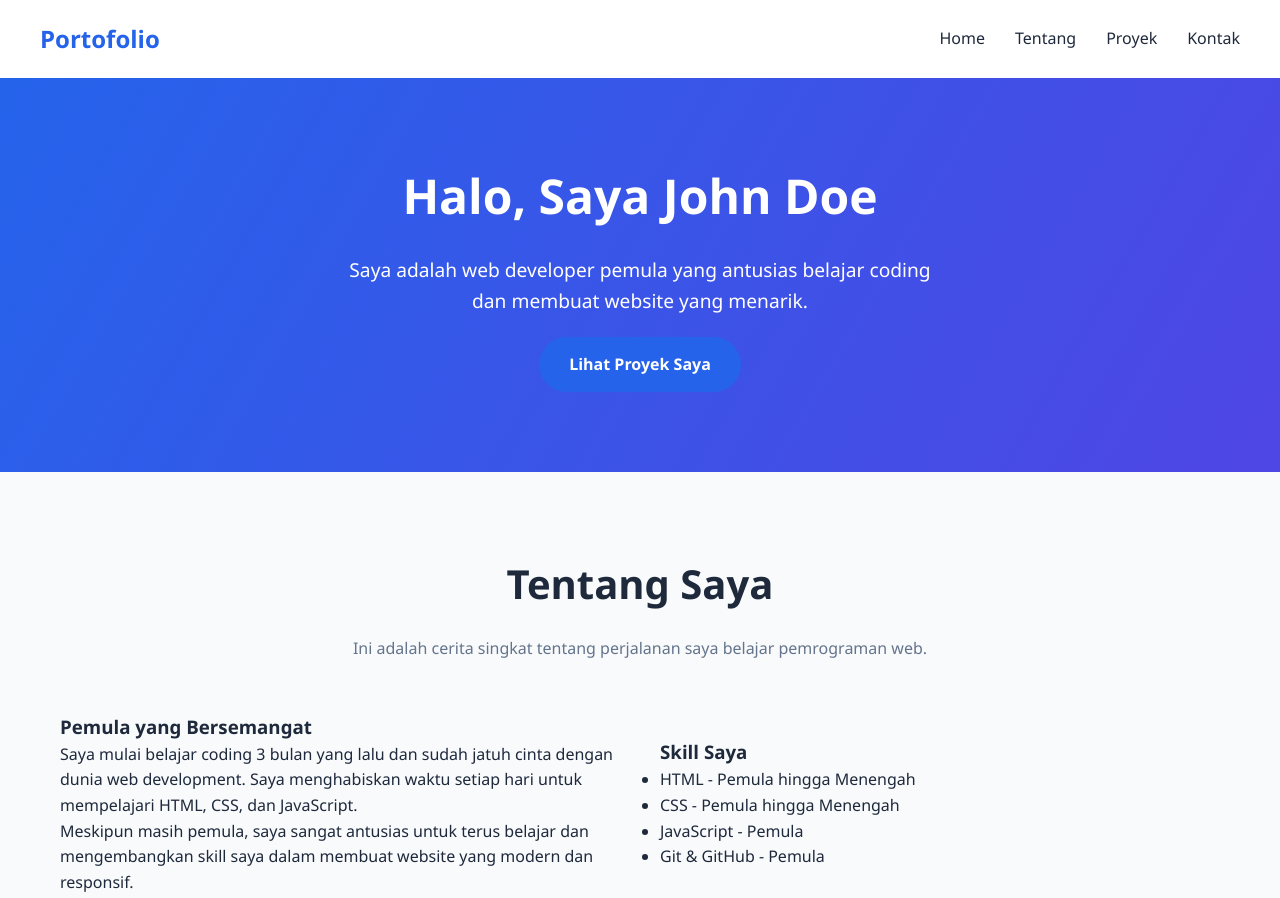
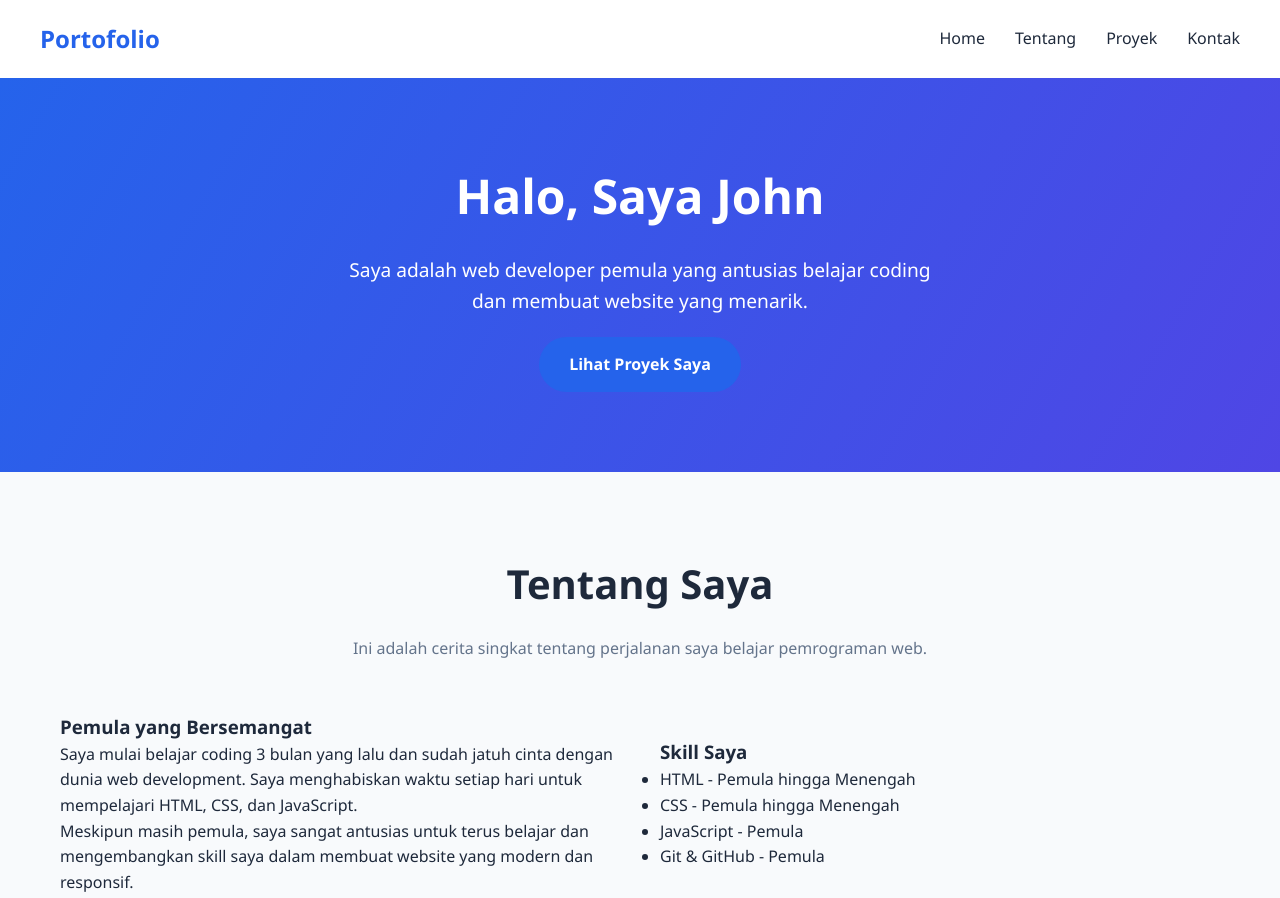
Before and after one commit to icanktaledorst24-blip/coba, a plain HTML site: page index.html in a window 1280 px wide. Shown: the top 898 px of the page. Drawn offline with Linux system fonts and the light colour scheme.

Commit message:
Update index.html

```diff
--- a/index.html
+++ b/index.html
@@ -254,7 +254,7 @@
 
     <header id="home">
         <div class="container hero">
-            <h1>Halo, Saya John Doe</h1>
+            <h1>Halo, Saya John</h1>
             <p>Saya adalah web developer pemula yang antusias belajar coding dan membuat website yang menarik.</p>
             <a href="#projects" class="btn">Lihat Proyek Saya</a>
         </div>
```
